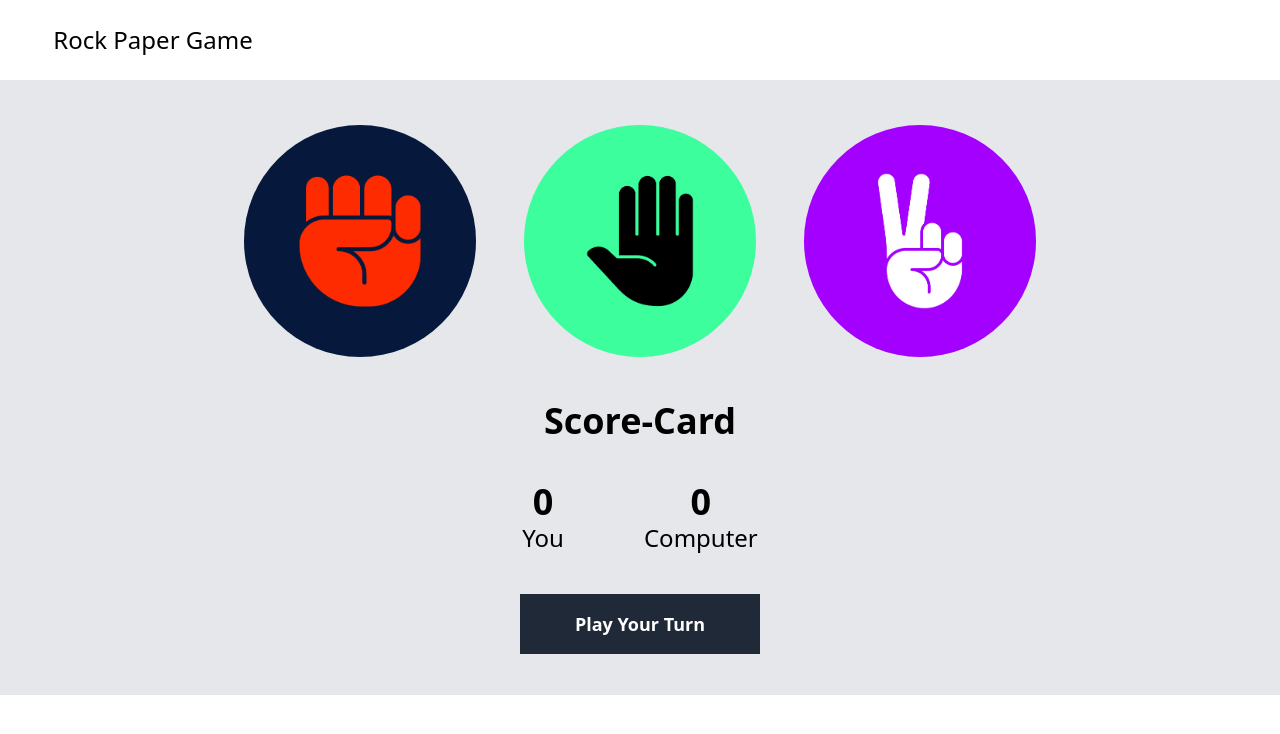
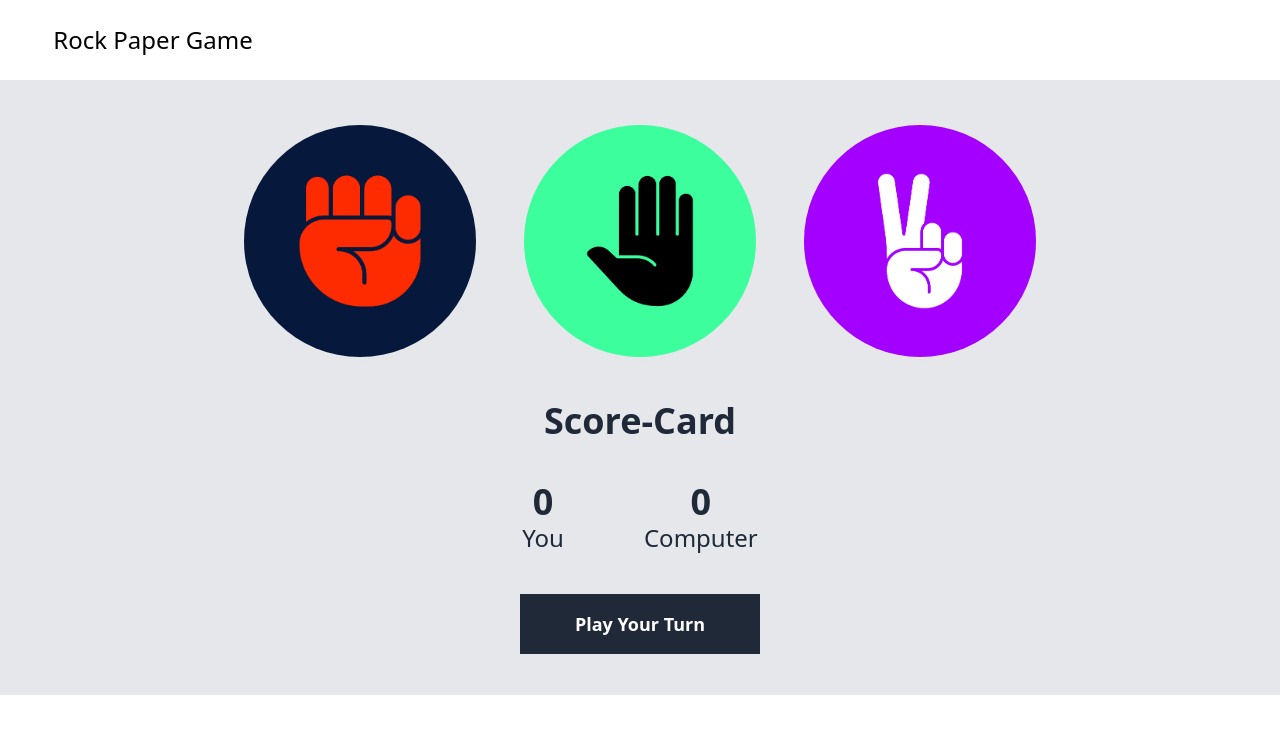
Before and after one commit to anas20023/Rock-Paper-Game-JS, a website: page index.html in a window 1280 px wide. Drawn offline with Linux system fonts and the light colour scheme; some icons are missing.

Commit message:
Update styles for Score-Card and Play Your Turn message

```diff
--- a/index.html
+++ b/index.html
@@ -42,16 +42,16 @@
             </div>
 
         </div>
-        <h2 class="text-4xl font-bold text-center">Score-Card</h2>
+        <h2 class="text-4xl font-bold text-center text-gray-800 dark:text-white">Score-Card</h2>
 
 
         <!-- Score-Card -->
         <div class="flex flex-row justify-center items-center gap-20">
-            <div class="flex flex-col justify-center items-center">
-                <p id="user_score" class="text-4xl font-semibold">0</p>
+            <div class="flex flex-col justify-center items-center text-gray-800 dark:text-white">
+                <p id="user_score" class="text-4xl font-semibold ">0</p>
                 <p class="text-2xl">You</p>
             </div>
-            <div class="flex flex-col justify-center items-center">
+            <div class="flex flex-col justify-center items-center text-gray-800 dark:text-white">
                 <p id="Computer_score" class="text-4xl font-semibold">0</p>
                 <p class="text-2xl">Computer</p>
             </div>
@@ -60,7 +60,7 @@
         <!-- Score-Card -->
 
         <h2 id="msg"
-            class="text-center font-semibold text-lg bg-gray-800 p-4 w-60 mx-auto text-white dark:text-gray-800">
+            class="text-center font-semibold text-lg bg-gray-800 dark:bg-white p-4 w-60 mx-auto text-white dark:text-gray-800">
             Play Your Turn</h2>
 
 
```
Also changed, not shown: output/tailwind.css, 1 other file.
